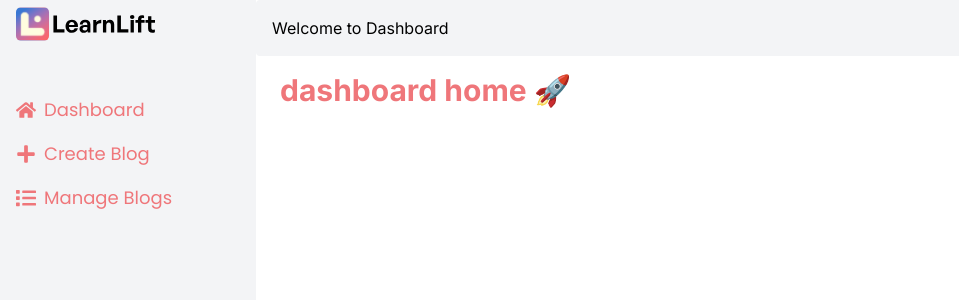
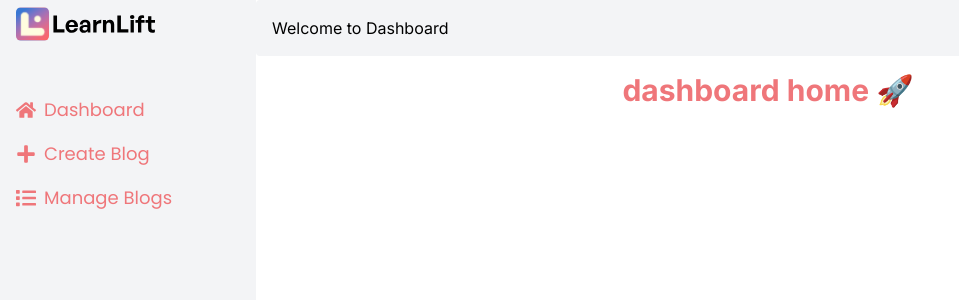
Before and after one commit to emmygrammy/blog-frontend, a React (Vite) app: page /dashboard in a window 1280 px wide. Shown: the top 300 px of the page, without its empty margins (0-959 px from the left). Built offline with nearby package versions, Linux system fonts and the light colour scheme; no server answers.

Commit message:
Blog-frontend

```diff
--- a/src/pages/dashboard/DashboardHome.jsx
+++ b/src/pages/dashboard/DashboardHome.jsx
@@ -11,7 +11,7 @@ function DashboardHome() {
             </h1>
         </div>
 
-      <h1 className="text-3xl font-bold text-sans text-primary mt-10">
+      <h1 className="text-3xl font-bold text-sans text-primary mt-10 text-center">
           dashboard home 🚀
       </h1>
       </div>
```
